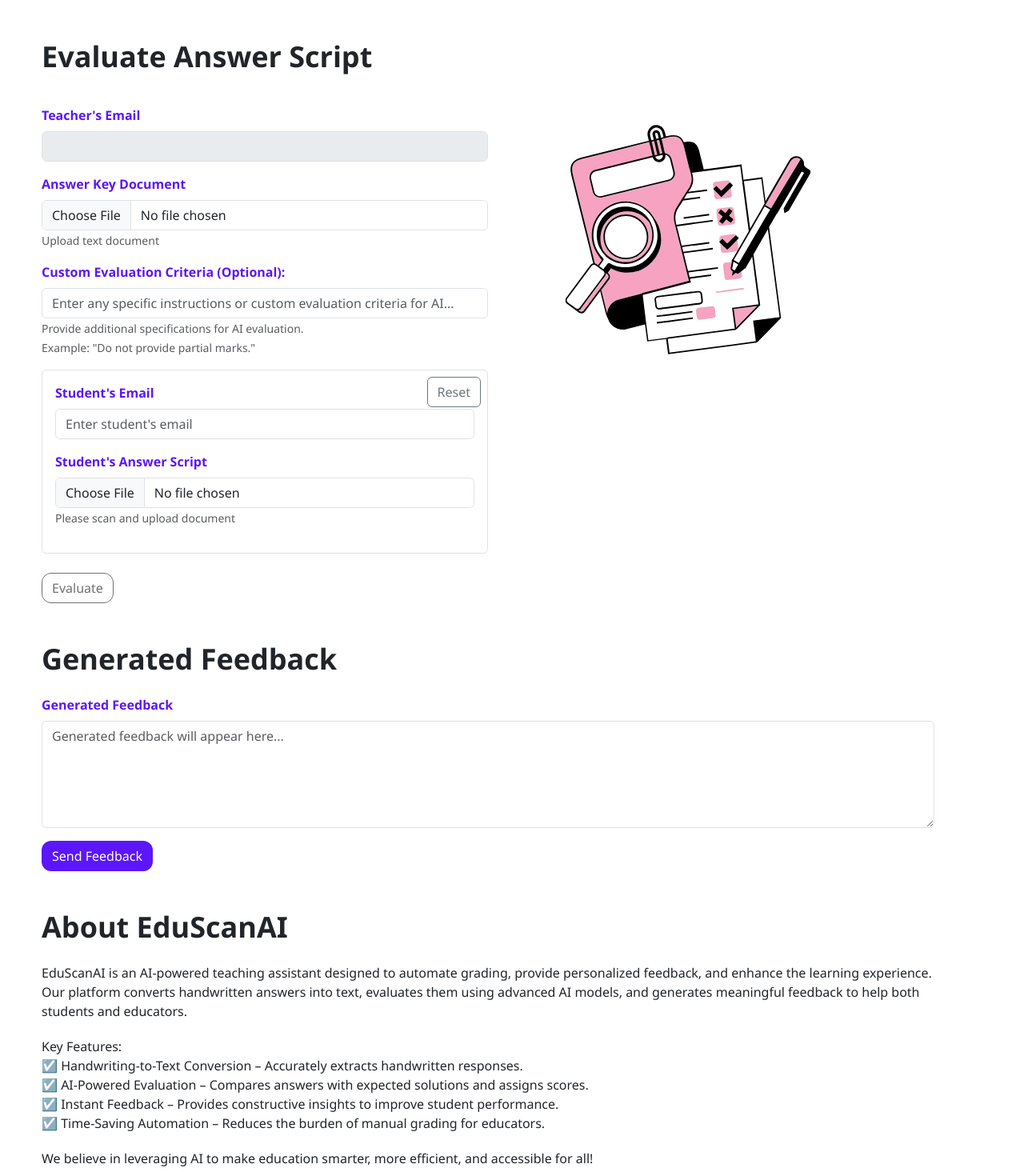
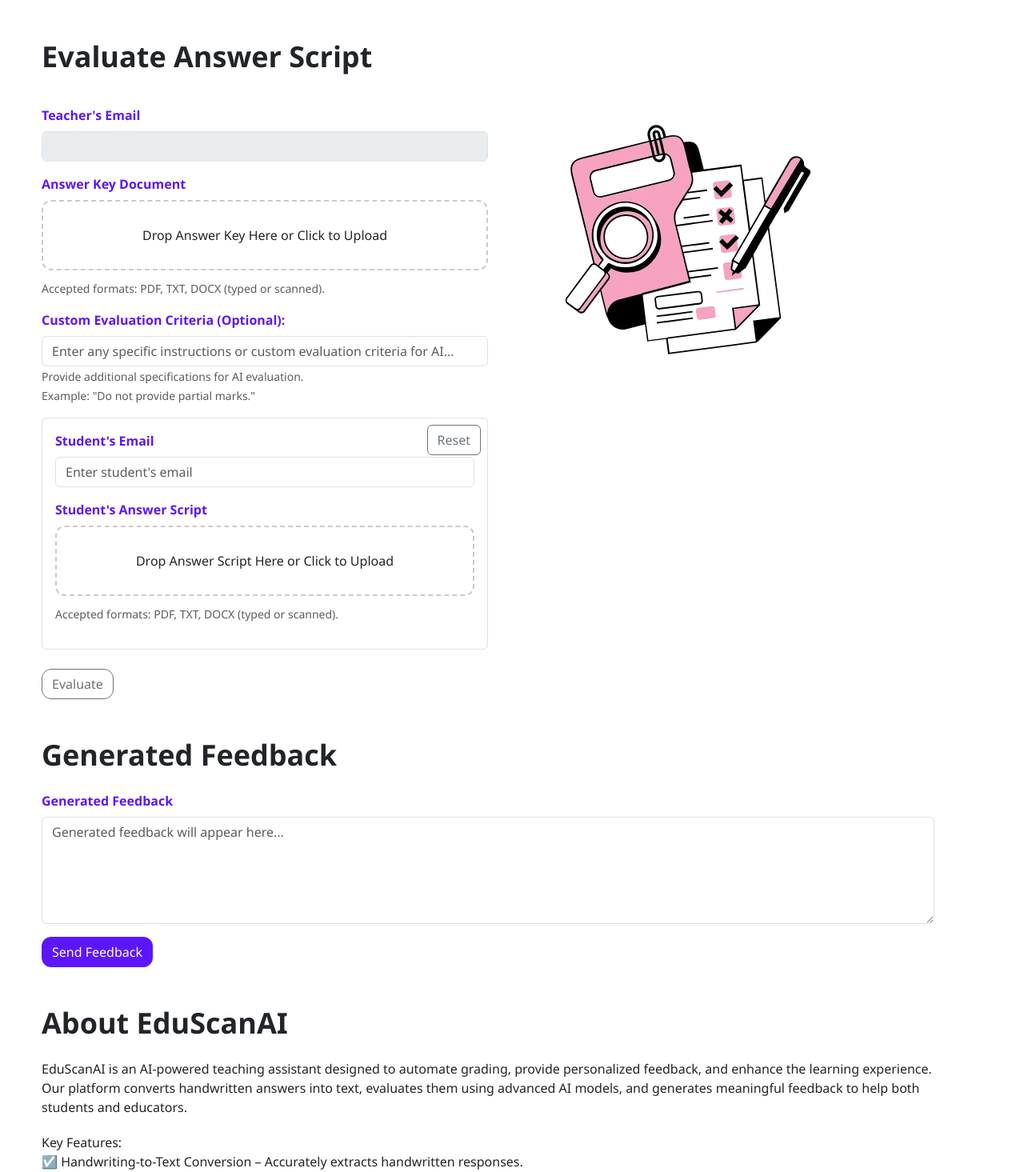
Before and after one commit to Suhani-T/EduScanAI, a Django app: page / in a window 1280 px wide. Shown: the part 1152-2617 px from the top of the page at 80% size. Run offline with Django 5.2, Linux system fonts and the light colour scheme; some web fonts are replaced.

Commit message:
added dropzone for files

```diff
--- /dev/null
+++ b/eduscanai/grading/static/js/dropzone.js
@@ -0,0 +1,48 @@
+function setupDropzone(dropzoneId, inputId,previewId) {
+    const dropzone = document.getElementById(dropzoneId);
+    const input = document.getElementById(inputId);
+    const preview = document.getElementById(previewId);
+
+    dropzone.addEventListener('click', () => input.click());
+
+    dropzone.addEventListener('dragover', (e) => {
+        e.preventDefault();
+        dropzone.classList.add('dragover');
+    });
+
+    dropzone.addEventListener('dragleave', () => dropzone.classList.remove('dragover'));
+
+    dropzone.addEventListener('drop', (e) => {
+        e.preventDefault();
+        dropzone.classList.remove('dragover');
+        input.files = e.dataTransfer.files;
+        showPreview(input, preview);
+    });
+
+    input.addEventListener('change', () => showPreview(input, preview));
+}
+
+function showPreview(input, preview) {
+    const file = input.files[0];
+    if (!file) {
+        preview.innerHTML = '';
+        return;
+    }
+
+    const icons = {
+        pdf: '<i class="bi bi-file-earmark-pdf-fill text-danger"></i>',
+        txt: '<i class="bi bi-file-earmark-text-fill text-primary"></i>',
+        docx: '<i class="bi bi-file-earmark-word-fill text-info"></i>',
+        jpg: '<i class="bi bi-file-earmark-image-fill text-warning"></i>',
+        png: '<i class="bi bi-file-earmark-image-fill text-success"></i>'
+    };
+
+    const ext = file.name.split('.').pop().toLowerCase();
+    const icon = icons[ext] || '<i class="bi bi-file-earmark-fill"></i>';
+
+    preview.innerHTML = `${icon} ${file.name}`;
+
+}
+
+setupDropzone('answerKeyDrop', 'answerKey', 'answerKeyPreview');
+setupDropzone('studentScriptDrop', 'studentScript', 'studentScriptPreview');
--- a/eduscanai/grading/static/js/evaluation.js
+++ b/eduscanai/grading/static/js/evaluation.js
@@ -11,7 +11,8 @@
     const answerKeyInput= document.getElementById("answerKey");
     const studentScriptInput = document.getElementById("studentScript");
 
-    evaluateButton.addEventListener("click", function () {
+    evaluateButton.addEventListener("click", function (e) {
+        e.preventDefault();
         const teacherEmail =teacherEmailInput.value;
         const studentEmail= studentEmailInput.value;
         const answerKey = answerKeyInput.files[0];
--- a/eduscanai/grading/templates/index.html
+++ b/eduscanai/grading/templates/index.html
@@ -8,7 +8,9 @@
     <!-- Bootstrap CDN -->
     <link href="https://cdn.jsdelivr.net/npm/bootstrap@5.3.0/dist/css/bootstrap.min.css" rel="stylesheet">
     <link rel="stylesheet" href="https://cdn.jsdelivr.net/npm/bootstrap-icons@1.8.1/font/bootstrap-icons.css">
+    <link href="https://cdn.jsdelivr.net/npm/bootstrap-icons@1.8.1/font/bootstrap-icons.css" rel="stylesheet">
     <link href="https://fonts.googleapis.com/css2?family=Noto+Color+Emoji" rel="stylesheet">
+    <link href="https://cdn.jsdelivr.net/npm/bootstrap-icons@1.11.1/font/bootstrap-icons.css" rel="stylesheet">
 
     <meta name="csrf-token" content="{{ csrf_token }}">
     <style>
@@ -457,7 +459,6 @@
         }
 
 
-@import url("https://cdn.jsdelivr.net/npm/bootstrap-icons@1.8.1/font/bootstrap-icons.css");
 
 
 /* //ripple effect */
@@ -579,6 +580,49 @@
         .dark-mode ::placeholder {
         color: white;
         opacity: 1;
+        }
+
+        body.dark-mode .text-muted {
+            color: #b0b0b0 !important;
+        }
+
+        .dropzone {
+            border: 2px dashed #ccc;
+            border-radius: 12px;
+            padding: 30px;
+            text-align: center;
+            cursor: pointer;
+            transition: all 0.3s;
+        }
+
+        .dropzone:hover {
+            background: #f2f2f2;
+            transition: background 0.3s ease;
+        }
+        .dark-mode .dropzone {
+            background: #1e1e1e;
+        }
+
+        .dark-mode .dropzone:hover {
+            background: #2c2c2c;
+        }
+
+
+        .dropzone.dragover {
+            background: #e9ecef;
+            border-color: #007bff;
+        }
+
+        .file-preview {
+            margin-top: 10px;
+            display: flex;
+            align-items: center;
+            gap: 10px;
+            font-size: 0.9rem;
+        }
+
+        .file-preview i {
+            font-size: 1.2rem;
         }
 
 
@@ -800,8 +844,10 @@
 
                 <div class="mb-3">
                     <label for="answerKey" class="form-label fw-bold">Answer Key Document</label>
-                    <input type="file" class="form-control" id="answerKey" accept=".txt" required>
-                    <small class="text-muted">Upload text document</small>
+                    <div id="answerKeyDrop" class="dropzone">Drop Answer Key Here or Click to Upload</div>
+                    <input type="file" class="form-control d-none" id="answerKey" accept=".pdf,.txt,.docx" required>
+                    <div id="answerKeyPreview" class="file-preview text-muted"></div>
+                    <small class="text-muted">Accepted formats: PDF, TXT, DOCX (typed or scanned).</small>
                 </div>
 
                 <div class="mb-3">
@@ -823,8 +869,10 @@
 
                     <div class="mb-3">
                         <label for="studentScript" class="form-label fw-bold">Student's Answer Script</label>
-                        <input type="file" class="form-control" id="studentScript" accept=".pdf,.jpg,.png" required>
-                        <small class="text-muted">Please scan and upload document</small>
+                        <div id="studentScriptDrop" class="dropzone">Drop Answer Script Here or Click to Upload</div>
+                        <input type="file" class="form-control d-none" id="studentScript" accept=".pdf,.txt,.docx" required>
+                        <div id="studentScriptPreview" class="file-preview text-muted"></div>
+                        <small class="text-muted">Accepted formats: PDF, TXT, DOCX (typed or scanned).</small>
                     </div>
                 </div>
                 <br>
@@ -1272,6 +1320,8 @@
 
     <script src="{% static 'js/translation.js' %}"></script>
 
+    <script src="{% static 'js/dropzone.js' %}"></script>
+
 
 
 
--- a/eduscanai/grading/views.py
+++ b/eduscanai/grading/views.py
@@ -8,6 +8,7 @@
 import chardet
 import easyocr
 from pdf2image import convert_from_bytes
+import tempfile
 import fitz
 import pytesseract
 from docx import Document
@@ -48,11 +49,21 @@
     return extracted_text
 
 def extract_text_from_docx(docx_bytes):
-    with open("temp.docx", "wb") as f:
-        f.write(docx_bytes)
+    with tempfile.NamedTemporaryFile(delete=False, suffix=".docx") as tmp:
+        tmp.write(docx_bytes)
+        tmp_path = tmp.name
 
-    doc = Document("temp.docx")
-    return "\n".join([para.text for para in doc.paragraphs])
+    doc = Document(tmp_path)
+    text = "\n".join([para.text for para in doc.paragraphs])
+
+    os.remove(tmp_path)  # cleanup the temp file
+    return text
+
+    # with open("temp.docx", "wb") as f:
+    #     f.write(docx_bytes)
+
+    # doc = Document("temp.docx")
+    # return "\n".join([para.text for para in doc.paragraphs])
 
 def extract_text(file):
     file_name = file.name.lower()
```
